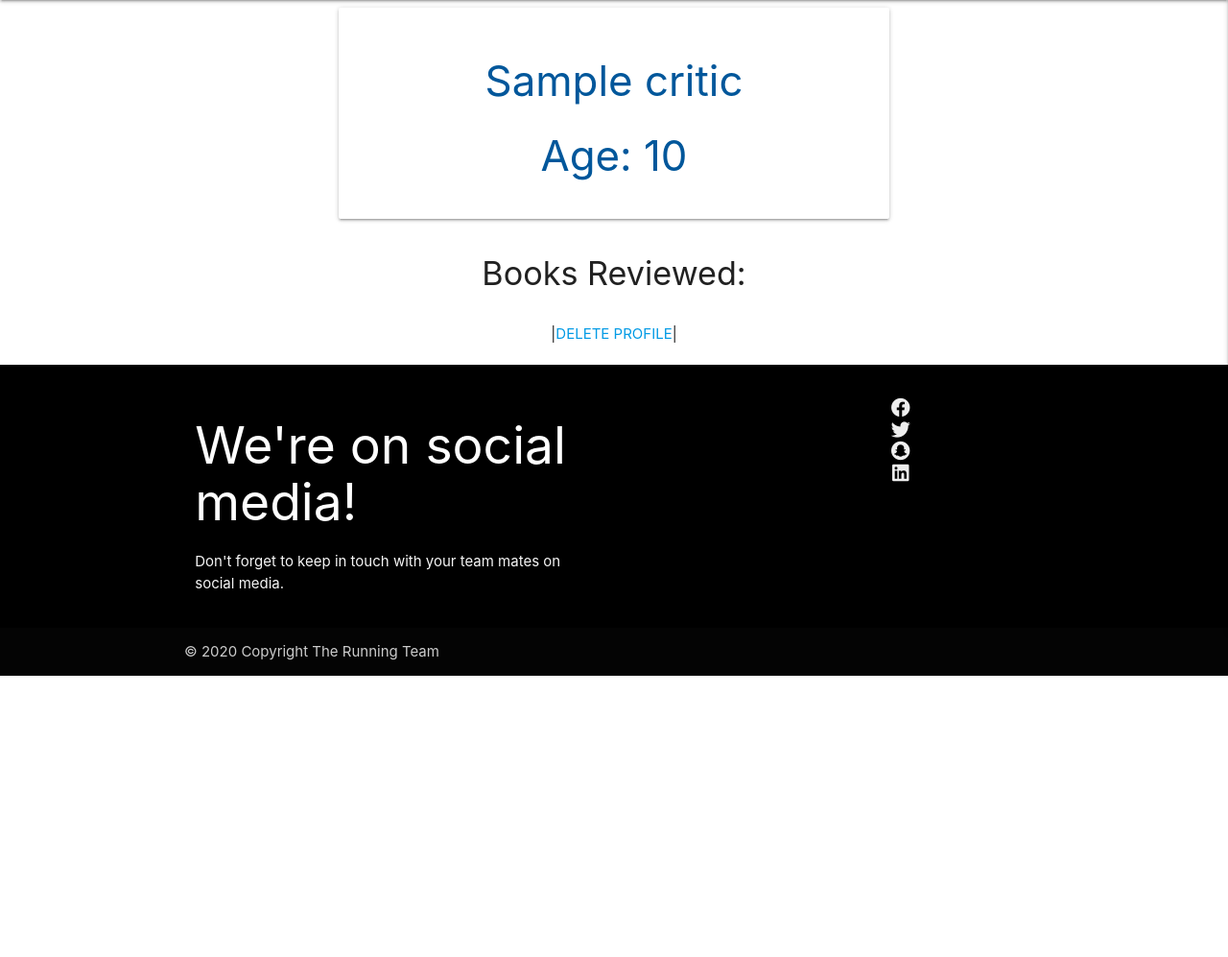
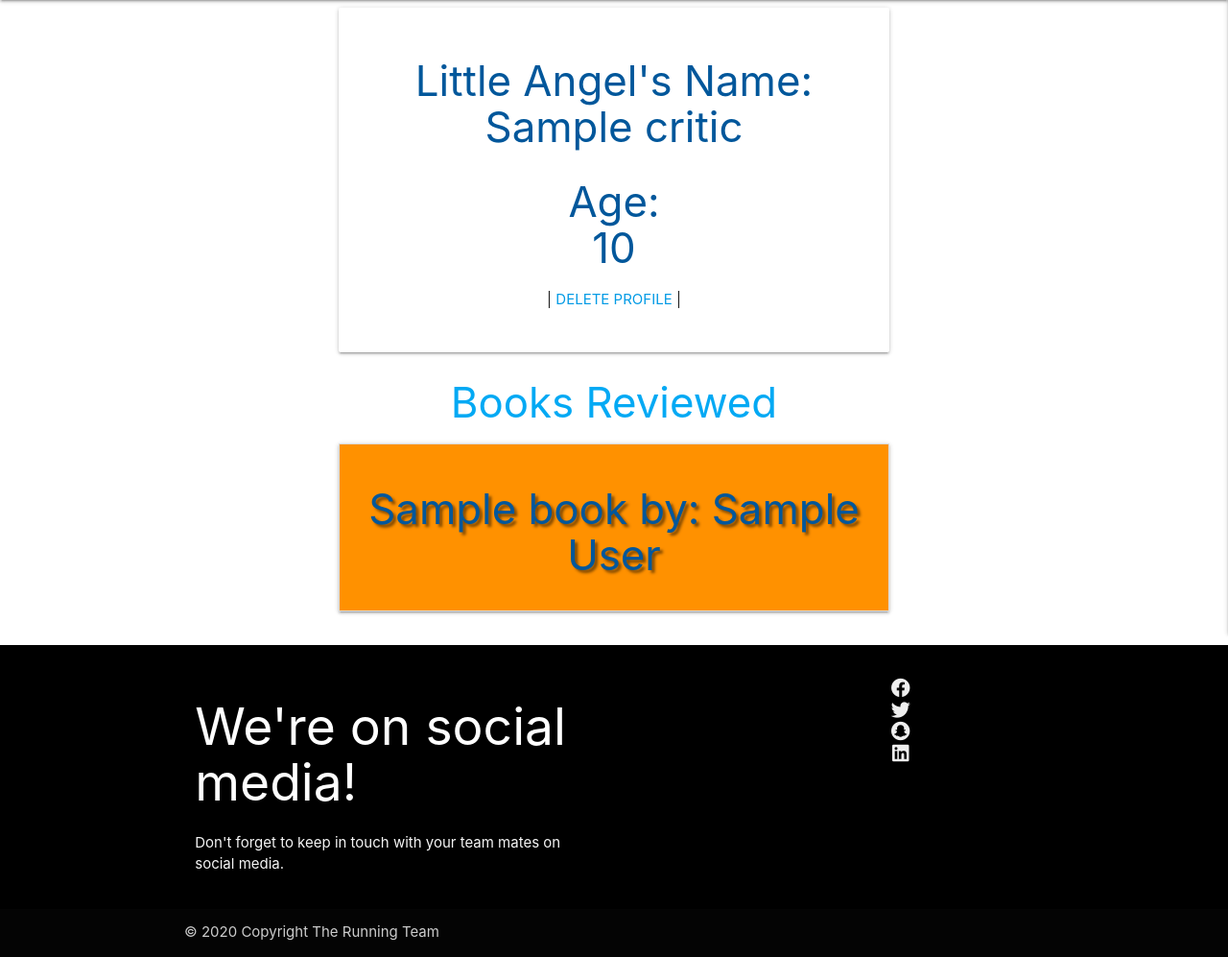
Before and after one commit to Code-Institute-Submissions/althea-bookshelf, a Flask app: page /profile/1 in a window 1280 px wide. Shown: the part 200-1197 px from the top of the page at 96% size. Before the commit the page ends 904 px from the top, so only its background shows below. Run offline with Flask 2, Linux system fonts and the light colour scheme; the visitor is signed in with stand-in values (Sample User, id 1); a database or web service that is not in the repository returns one stand-in record (values such as "Sample title"); some libraries are stand-ins or nearby versions.

Commit message:
Added list of reiviewed books in profile

```diff
--- a/app.py
+++ b/app.py
@@ -87,14 +87,32 @@ def login():
 @app.route("/profile/<username>", methods=["GET", "POST"])
 def profile(username):
     # grab the session user's username in db
-    username = mongo.db.critics.find_one({"username": session["user"]})["username"].capitalize()
-    angel_name = mongo.db.critics.find_one({"username": session["user"]})["angel_name"].capitalize()
-    angel_age = mongo.db.critics.find_one({"username": session["user"]})["angel_age"]
+    username = mongo.db.critics.find_one(
+        {"username": session["user"]})["username"].capitalize()
+    angel_name = mongo.db.critics.find_one(
+        {"username": session["user"]})["angel_name"].capitalize()
+    angel_age = mongo.db.critics.find_one(
+        {"username": session["user"]})["angel_age"]
+
+    # grab the user's reviewed books
+    book_title = mongo.db.books.find_one(
+        {"username": session["user"]})["book_title"]
+    book_author = mongo.db.books.find_one(
+        {"username": session["user"]})["book_author"]
+    book_review = mongo.db.books.find_one(
+        {"username": session["user"]})["book_review"]
+    is_recommend = mongo.db.books.find_one(
+        {"username": session["user"]})["is_recommend"]
+    date_posted = mongo.db.books.find_one(
+        {"username": session["user"]})["date_posted"]
 
     if session["user"]:
         return render_template(
             "profile.html", username=username,
-            angel_name=angel_name, angel_age=angel_age)
+            angel_name=angel_name, angel_age=angel_age,
+            book_title=book_title, book_author=book_author,
+            book_review=book_review, is_recommend=is_recommend,
+            date_posted=date_posted)
 
     return redirect(url_for("login"))
 
@@ -134,7 +152,8 @@ def add_book():
             "fun_meter": request.form.get("fun_meter"),
             "is_recommend": is_recommend,
             "date_posted": request.form.get("date_posted"),
-            "fun_viewed": session["user"]
+            "fun_viewed": session["user"],
+            "username": request.form.get("username")
         }
         mongo.db.books.insert_one(book)
         flash("Thank you for your contribution!")
@@ -154,7 +173,8 @@ def edit_book(book_id):
             "fun_meter": request.form.get("fun_meter"),
             "is_recommend": is_recommend,
             "date_posted": request.form.get("date_posted"),
-            "fun_viewed": session["user"]
+            "fun_viewed": session["user"],
+            "username": request.form.get("username")
         }
         mongo.db.books.update({"_id": ObjectId(book_id)}, review)
         flash("Book review is updated!")
--- a/templates/books.html
+++ b/templates/books.html
@@ -25,6 +25,7 @@
                         </div>
                     {% endif %}
                 </div>
+
                 <div class="col s9">
                     <strong>{{ book.book_title }}</strong>
                     {% if book.is_recommend == "on" %}
--- a/templates/profile.html
+++ b/templates/profile.html
@@ -1,83 +1,64 @@
 {% extends "base.html" %}
 {% block content %}
 
-<!-- displays profile details -->
+
     <div class="row">
         <div class="col s12 m8 offset-m2">
+            <!-- displays profile details -->
             <div class="card-panel">
                 <h3 class="center-align light-blue-text text-darken-4">
+                    Little Angel's Name:<br>
                     {{ angel_name }}
                 </h3>
                 <h3 class="center-align light-blue-text text-darken-4">
-                Age: {{ angel_age }}
+                    Age: <br>
+                    {{ angel_age }}
                 </h3>
-        </div>
-    </div>
-</div>
-
-<div class="row">
-    <h4 class="center-align">Books Reviewed:</h4>
-</div>
-
-    <ul class="collapsible popout">
-        {% for book in books %}
-        <li>
-            <div class="collapsible-header white-text orange accent-3 text-shadow">
-                <div class="col s3">
-                    <i class="fas fa-caret-down"></i>
-                    {% if session.user|lower == book.fun_viewed|lower %}
-                        <a href="#remove{{ loop.index }}" class="btn-small green accent-4 waves-effect waves-light modal-trigger">Remove Book</a>
-                        <a href="{{ url_for('edit_book', book_id=book._id) }}" class="btn-small light-blue accent-4">Edit Book</a>
-
-                        <!-- modal body for removing a book -->
-                        <div id="remove{{ loop.index }}" class="modal">
-                            <div class="modal-content">
-                                <h4>Are you sure you want to remove this book?</h4>
-                            </div>
-                            <div class="modal-footer">
-                                <a href="{{ url_for('remove_book', book_id=book._id) }}" class="btn waves-light waves-effect yellow">Delete</a>
-                                <a href="{{ url_for('get_books') }}" class="modal-close btn waves-light waves-effect  blue">Cancel</a>
-                            </div>
-                        </div>
-                    {% endif %}
-                </div>
-                <div class="col s9">
-                    <strong>{{ book.book_title }}</strong>
-                    {% if book.is_recommend == "on" %}
-                        <i class="fas fa-thumbs-up light-blue-text text-lighten-2 tooltipped"
-                            data-position="right" data-tooltip="Recommended"></i>
-                    {% endif %}
-                </div>
-
-            </div>
-            <div class="collapsible-body">
-                <p>Author: <span>{{ book.book_author }}</span></p>
-                <p>What makes it a Fun Book: <br>{{ book.book_review }}</p>
-                <p>Fun Meter: <span>{{ book.fun_meter }}</span></p>
-                <p>Date Posted: <span>{{ book.date_posted }}</span></p>
-                <p><em> FunViewed by: {{ book.fun_viewed }}</em></p>
-
-                <div class="row">
-
-                <!-- add a review -->
-
-                <a href="{{ url_for('add_review', book_id=book._id) }}" class="btn-small green accent-4">Add a Review</a>
-
-                </div>
-            </div>
-        </li>
-        {% endfor %}
-    </ul>
-
 
                 <!-- to delete a profile -->
             <div class="row">
                 <div class="col s12">
                     <div class="center-align">
-            |<a href="#delete-profile" class="modal-trigger">DELETE PROFILE</a>|
+                       | <a href="#delete-profile" class="modal-trigger">
+                        DELETE PROFILE
+                        </a>|
                     </div>
                 </div>
             </div>
+        </div>
+
+
+            <!-- displays reviewed books -->
+            <h3 class="center-align register">Books Reviewed</h3>
+
+            <ul class="collapsible">
+                <li>
+                    <div class="collapsible-header white-text orange accent-3 text-shadow">
+
+                        <h3 class="center-align light-blue-text text-darken-4">
+                            {{ book_title }} by:<span> {{ book_author }}</span>
+                        </h3>
+
+                    </div>
+
+                    <div class="collapsible-body">
+                        <h3 class="center-align light-blue-text text-darken-4">
+                            {{ book_review }}
+                        </h3>
+                        <h3 class="center-align light-blue-text text-darken-4">
+                            {{ is_recommend }}
+                        </h3>
+                        <h3 class="center-align light-blue-text text-darken-4">
+                            {{ date_posted }}
+                        </h3>
+
+                    </div>
+                </li>
+            </ul>
+        </div>
+    </div>
+
+
 
     <!-- modal to delete account -->
     <div id="delete-profile" class="modal delete-modal">
```
Also changed, not shown: templates/books_reviewed.html (added, +32 -0 lines), templates/base.html (line endings or trailing spaces). Lines whose indentation alone changed are shown as unchanged.
